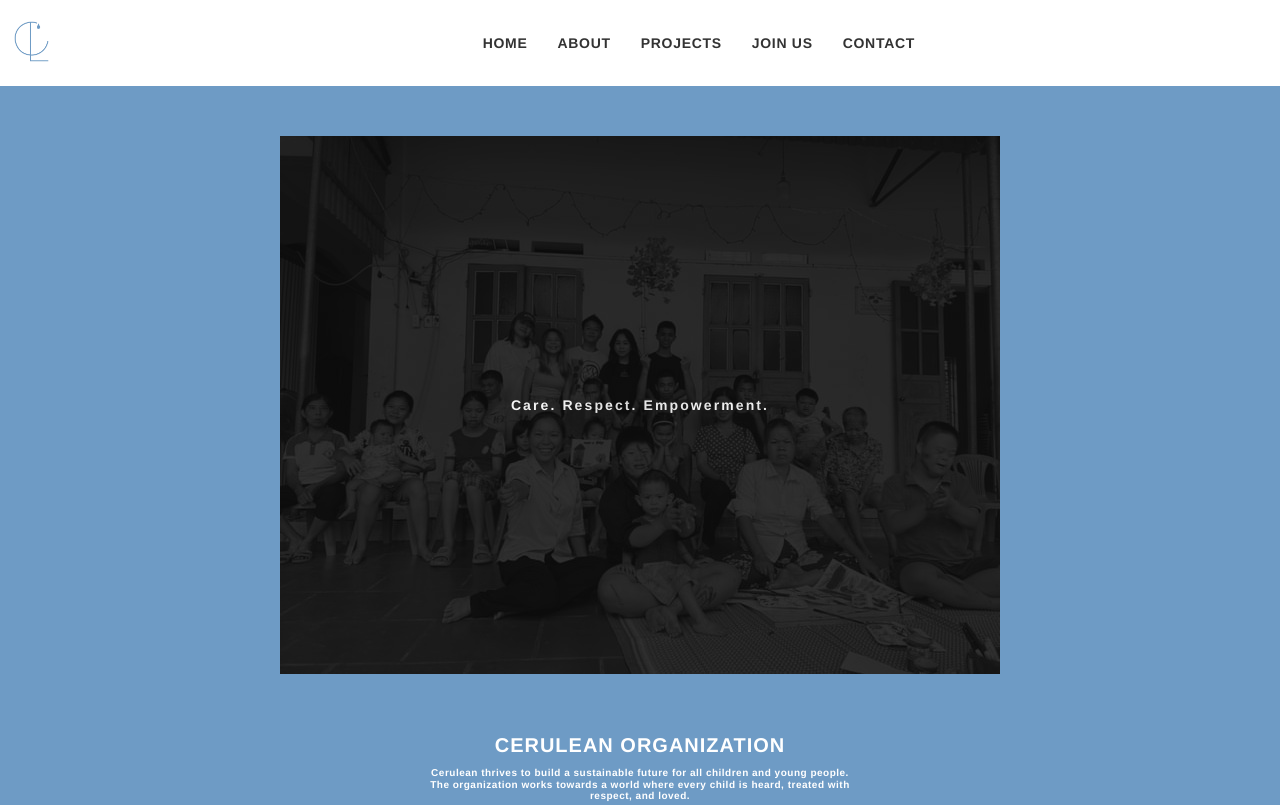
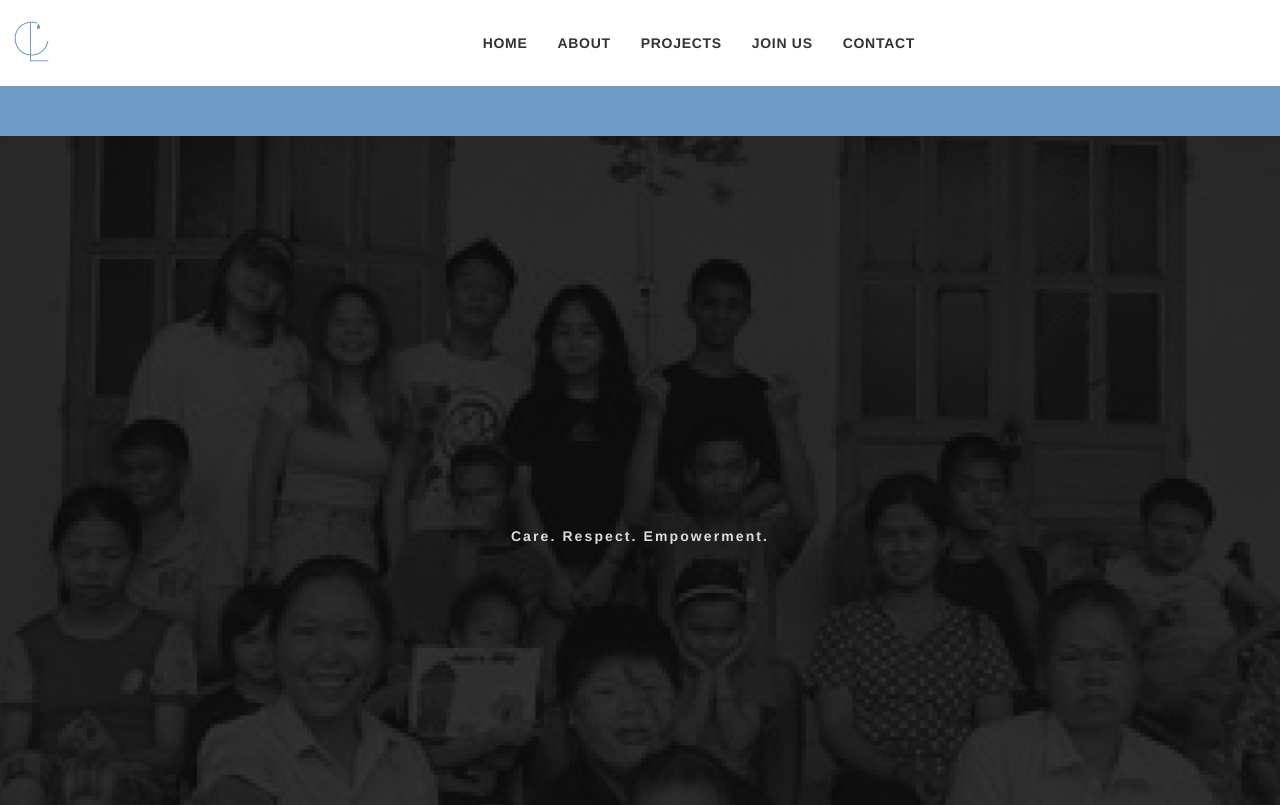
Before and after one commit to patfire12345/cerulean, a Next.js app: page / in a window 1280 px wide. Shown: the top 805 px of the page. Built offline with nearby package versions, Linux system fonts and the light colour scheme.

Commit message:
<update> Home image stretched horizontally

```diff
--- a/components/HomeImage.js
+++ b/components/HomeImage.js
@@ -5,11 +5,11 @@ const HomeImage = ({ imagetextCSS, imageCSS }) => {
     <div className={imageCSS}>
       <div className={imagetextCSS}>Care. Respect. Empowerment.</div>
       <Image
-        src="/home_img.jpg"
+        src="/home_img.png"
         alt="home"
-        width={720}
-        height={538}
+        fill={true}
         quality={100}
+        style={{ objectFit: "cover" }}
       />
     </div>
   );
--- a/styles/Home.module.css
+++ b/styles/Home.module.css
@@ -11,8 +11,10 @@
   display: flex;
   align-items: center;
   justify-content: center;
-  height: auto;
-  width: auto;
+  height: 100vh;
+  width: 100vw;
+
+  overflow: hidden;
 }
 
 .imagetext {
@@ -22,12 +24,14 @@
   height: 100%;
   width: 100%;
   position: absolute;
-  background-color: #0E0E0E;
+  /* background-color: #0e0e0e; */
   font-size: 14px;
   line-height: 16.1px;
   letter-spacing: 0.15em;
   opacity: 0.85;
   z-index: 2;
+
+  overflow: hidden;
 }
 
 .title {
--- a/styles/globals.css
+++ b/styles/globals.css
@@ -6,6 +6,8 @@ body {
   color: #ffffff;
   font-family: Helvetica;
   font-weight: 700;
+
+  overflow-x: hidden;
 }
 footer {
   display: block;
```
Also changed, not shown: public/home_img.jpg (deleted), public/home_img.png (added).
